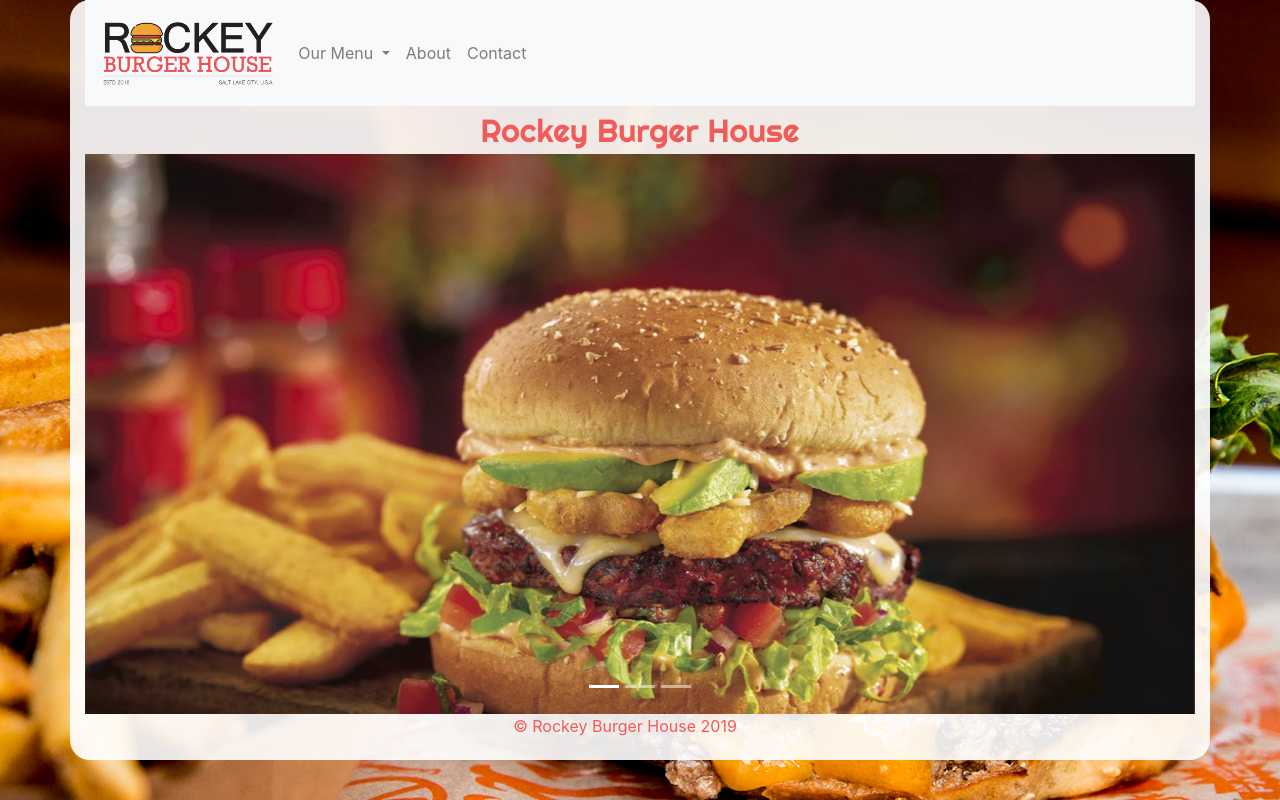
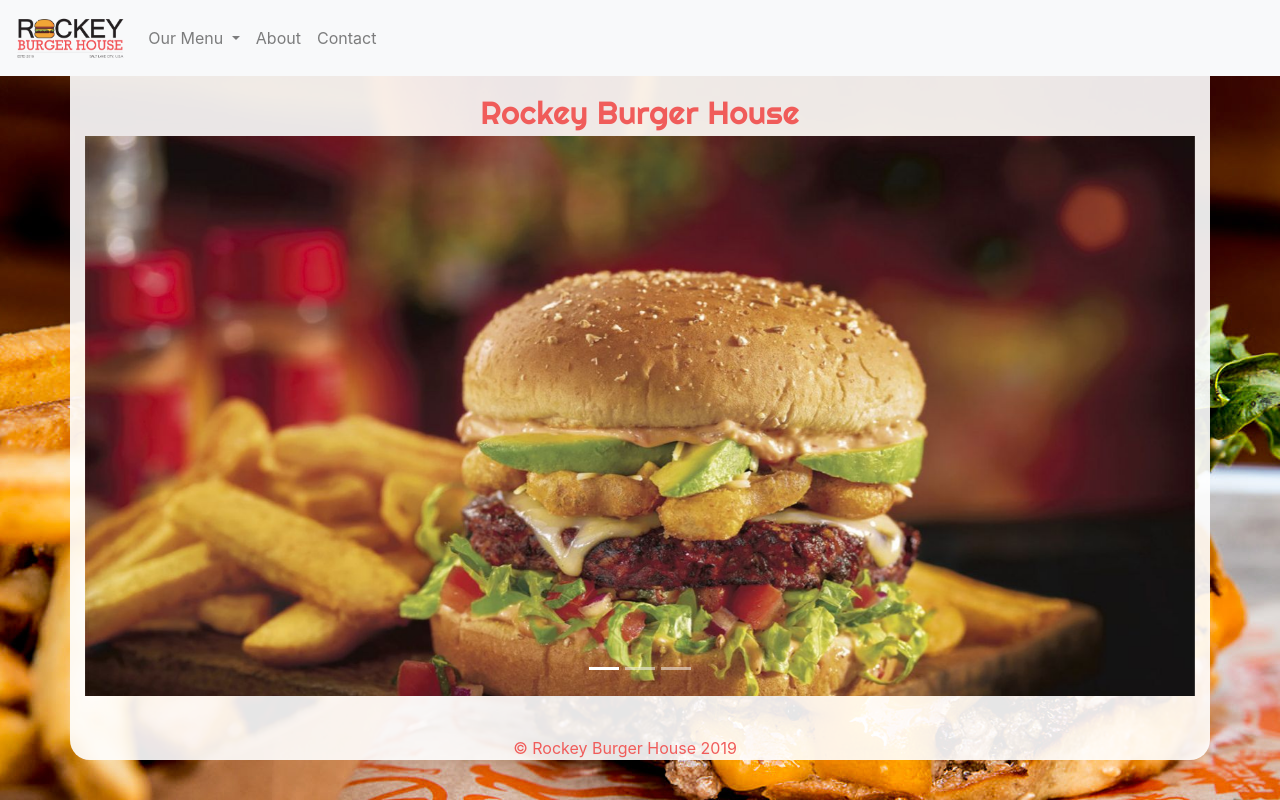
Before and after one commit to Devitar/Rockey-Burger-House-Website, a website: page Index.html in a window 1280 px wide. Drawn offline with nearby package versions, Linux system fonts and the light colour scheme.

Commit message:
Fixed top bar, fixed margins

```diff
--- a/Index.html
+++ b/Index.html
@@ -19,7 +19,7 @@
 <body>
 
   <div class="container">
-    <nav class="navbar navbar-expand-lg navbar-light bg-light bsNavBar">
+    <nav class="navbar navbar-expand-lg navbar-light bg-light bsNavBar position-absolute fixed-top" id="navBar">
       <a class="navbar-brand" href="#"><img src="./Assets/Images/rockeyburgers03-logo.png" class="logo" alt="Company Logo" /></a>
       <button class="navbar-toggler" type="button" data-toggle="collapse" data-target="#navbarSupportedContent"
         aria-controls="navbarSupportedContent" aria-expanded="false" aria-label="Toggle navigation">
@@ -50,6 +50,7 @@
         </ul>
       </div>
     </nav>
+
 
     <div class="row top">
       <div class="col-xl-12">
--- a/Styles/SCSS/mainStyle.scss
+++ b/Styles/SCSS/mainStyle.scss
@@ -14,7 +14,7 @@
 }
 
 body {
-    display: flex;
+    // display: flex;
     margin: 0;
     padding: 0;
     width: 100%;
@@ -23,6 +23,11 @@
     background: linear-gradient(to bottom, $gradientTop 0%, $gradientMid 44%, $gradientBottom 100%);
     background-image: url("../../Assets/Images/burger-hero.jpg");
 }
+
+a:hover {
+    color: $deepRed;
+}
+
 
 // .parallax {
 //     background-attachment: fixed;
@@ -37,9 +42,9 @@
 //     height: $width;
 // }
 
-.container {
-    // display: flex;
-    // flex-direction: column;
+.container{
+    display: flex;
+    flex-direction: column;
     background-color: rgba(255, 255, 255, .9);
     width: 95%;
     // max-width: 1100px;
@@ -47,23 +52,26 @@
     border-radius: 20px;
     // border-bottom-right-radius: 0%;
     // margin: 0 auto;
-
 }
 
 .navbar{
     background-color: rgba(255, 255, 255, .9);
+    // position: absolute;
+    width: 100%;
+    z-index: 2;
+    // max-height: 88px;
 }
 
 .logo {
     height: 10vh;
     margin-right: 5%;
+    max-height: 50px;
+    min-height: 50px;
 }
 
-a:hover {
-    color: $deepRed;
+.top{
+    margin-top: 88px;
 }
-
-
 .mainHeader {
     position: relative;
     text-align: center;
@@ -98,3 +106,11 @@
 .mainFooter {
     color: rgba(240, 92, 90, 1);
 }
+
+// @media (max-width: 768px) {
+//     #navBar{
+//         position: absolute;
+//         width: 100%;
+//         z-index: 2;
+//     }
+// }
```
Also changed, not shown: Styles/CSS/mainStyle.css.
